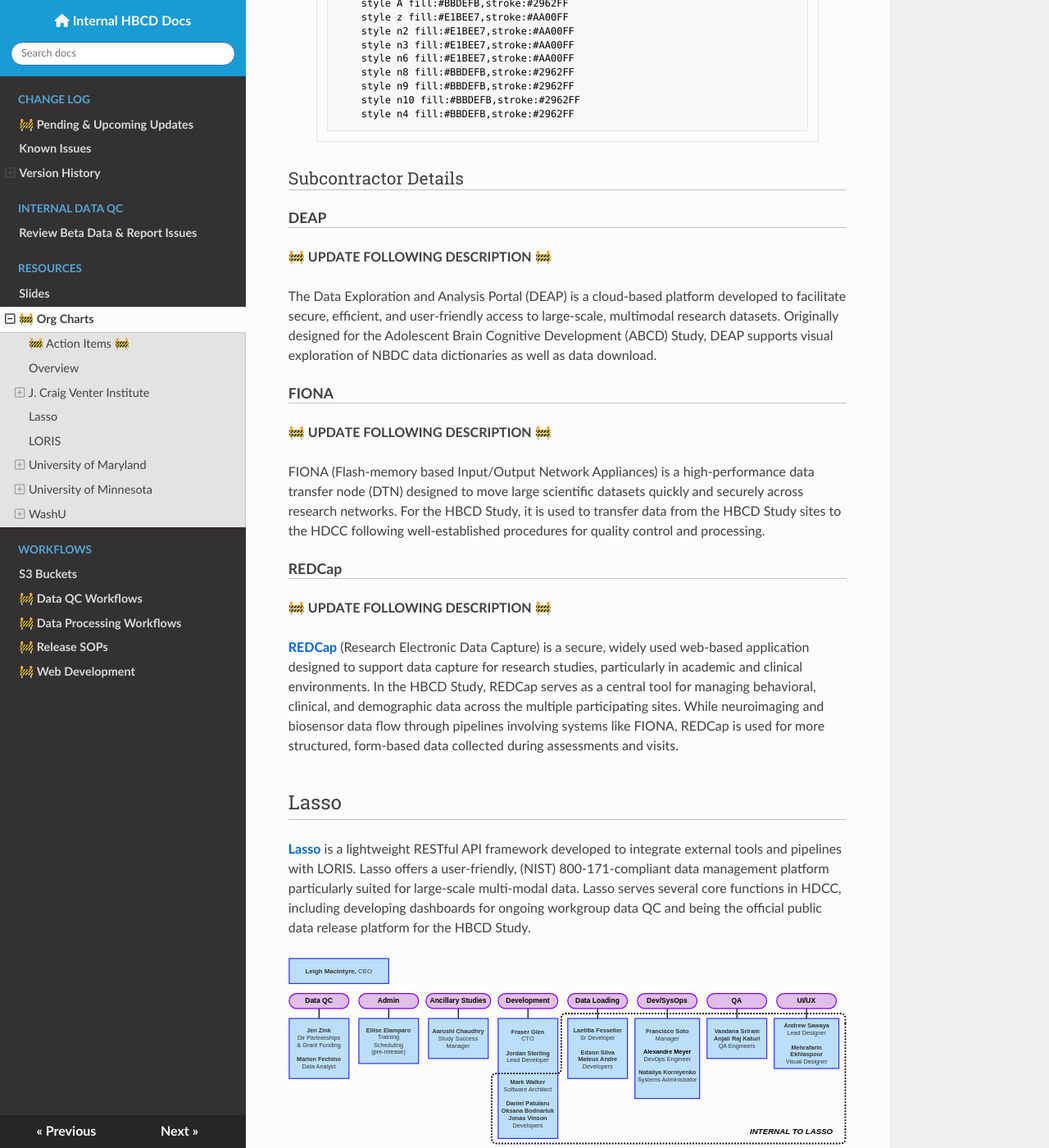
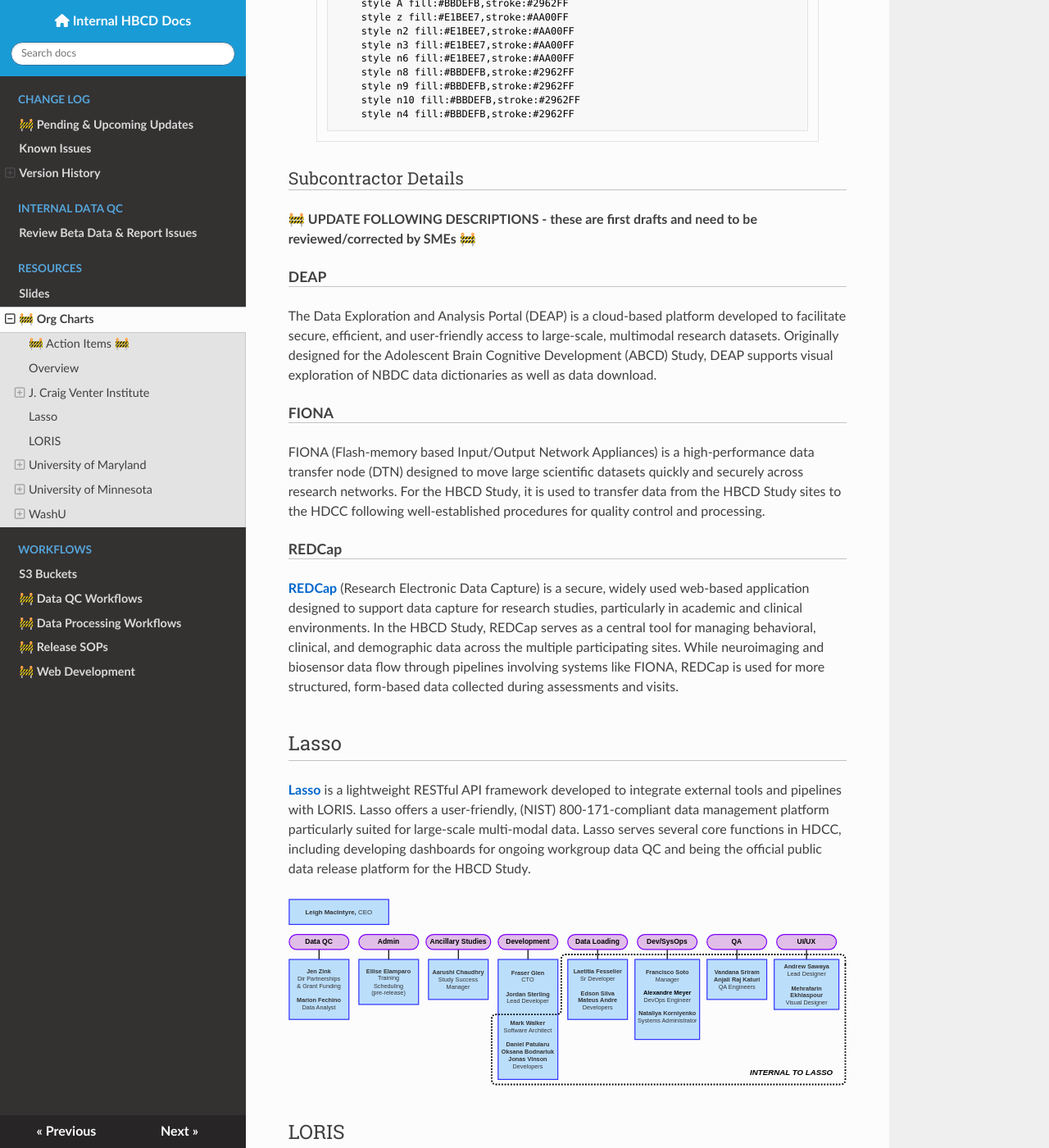
Before and after one commit to DCAN-Labs/hbcd-docs-internal, an MkDocs documentation site: the page built from docs/orgcharts.md, in a window 1280 px wide and 1400 px high, scrolled down 2189 px. Shown: the whole window at 82% size. Built offline with MkDocs 1.6.1, drawn with Linux system fonts in a browser that asks for light colours; nearby versions of some CDN libraries; some of the changed text lies outside the part shown.

Commit message:
clean up org charts page

````diff
--- a/docs/orgcharts.md
+++ b/docs/orgcharts.md
@@ -5,7 +5,6 @@
 See [Basecamp](https://3.basecamp.com/5032058/buckets/35843816/todolists/8584532437) for updates needed for this page.
 
 ----------------------------
-
 
 ## Overview
 The larger organizational structure of the HBCD Data Coordinating Center (HDCC) is as follows, with the HDCC Co-Directors listed at the top and the institutions/organizations listed below- ***click on individual teams to be directed to their organizational charts***. Please visit the [HDCC page](https://hbcdstudy.org/hbcd-data-coordinating-center/) of the HBCD Study website for a full list of all HDCC members.
@@ -115,28 +114,28 @@
 
 ### Subcontractor Details
 
+🚧 **UPDATE FOLLOWING DESCRIPTIONS - these are first drafts and need to be reviewed/corrected by SMEs** 🚧
+
 #### DEAP
-🚧 **UPDATE FOLLOWING DESCRIPTION** 🚧
 
 The Data Exploration and Analysis Portal (DEAP) is a cloud-based platform developed to facilitate secure, efficient, and user-friendly access to large-scale, multimodal research datasets. Originally designed for the Adolescent Brain Cognitive Development (ABCD) Study, DEAP supports visual exploration of NBDC data dictionaries as well as data download.
 
 #### FIONA
-🚧 **UPDATE FOLLOWING DESCRIPTION** 🚧
 
 FIONA (Flash-memory based Input/Output Network Appliances) is a high-performance data transfer node (DTN) designed to move large scientific datasets quickly and securely across research networks. For the HBCD Study, it is used to transfer data from the HBCD Study sites to the HDCC following well-established procedures for quality control and processing.
 
 #### REDCap
-🚧 **UPDATE FOLLOWING DESCRIPTION** 🚧
 
 [REDCap](https://projectredcap.org/) (Research Electronic Data Capture) is a secure, widely used web-based application designed to support data capture for research studies, particularly in academic and clinical environments. In the HBCD Study, REDCap serves as a central tool for managing behavioral, clinical, and demographic data across the multiple participating sites. While neuroimaging and biosensor data flow through pipelines involving systems like FIONA, REDCap is used for more structured, form-based data collected during assessments and visits.
 
 ## Lasso
+
 [Lasso](https://www.lassoinformatics.com/) is a lightweight RESTful API framework developed to integrate external tools and pipelines with LORIS. Lasso offers a user-friendly, (NIST) 800-171-compliant data management platform particularly suited for large-scale multi-modal data. Lasso serves several core functions in HDCC, including developing dashboards for ongoing workgroup data QC and being the official public data release platform for the HBCD Study.
 
 ![](lasso2.svg)
 
 ## LORIS
-🚧 **UPDATE FOLLOWING DESCRIPTION** 🚧
+
 [LORIS](https://mcin.ca/technology/loris/) (Longitudinal Online Research and Imaging System), developed and maintained by research teams within the McGill Centre for Integrative Neuroscience ([MCIN](https://mcin.ca/)), is the core data management system for the HBCD Study. It is a web-based data management system designed for large-scale, multi-site neuroscience research. It supports the collection, curation, and sharing of diverse data types, including neuroimaging, behavioral, and clinical data. LORIS emphasizes data standardization, quality control, and longitudinal tracking across participants and timepoints.
 
 ```mermaid
````
